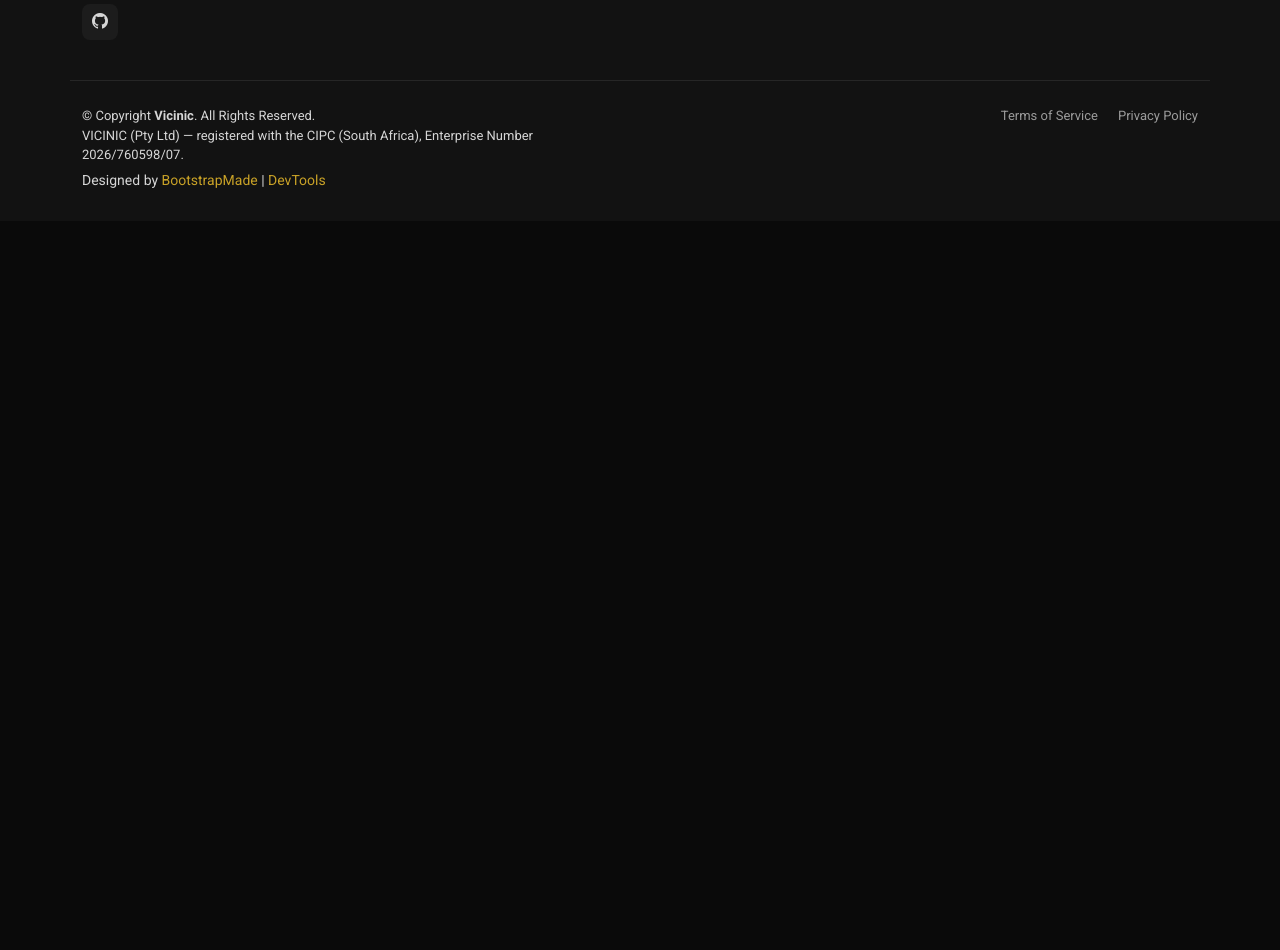
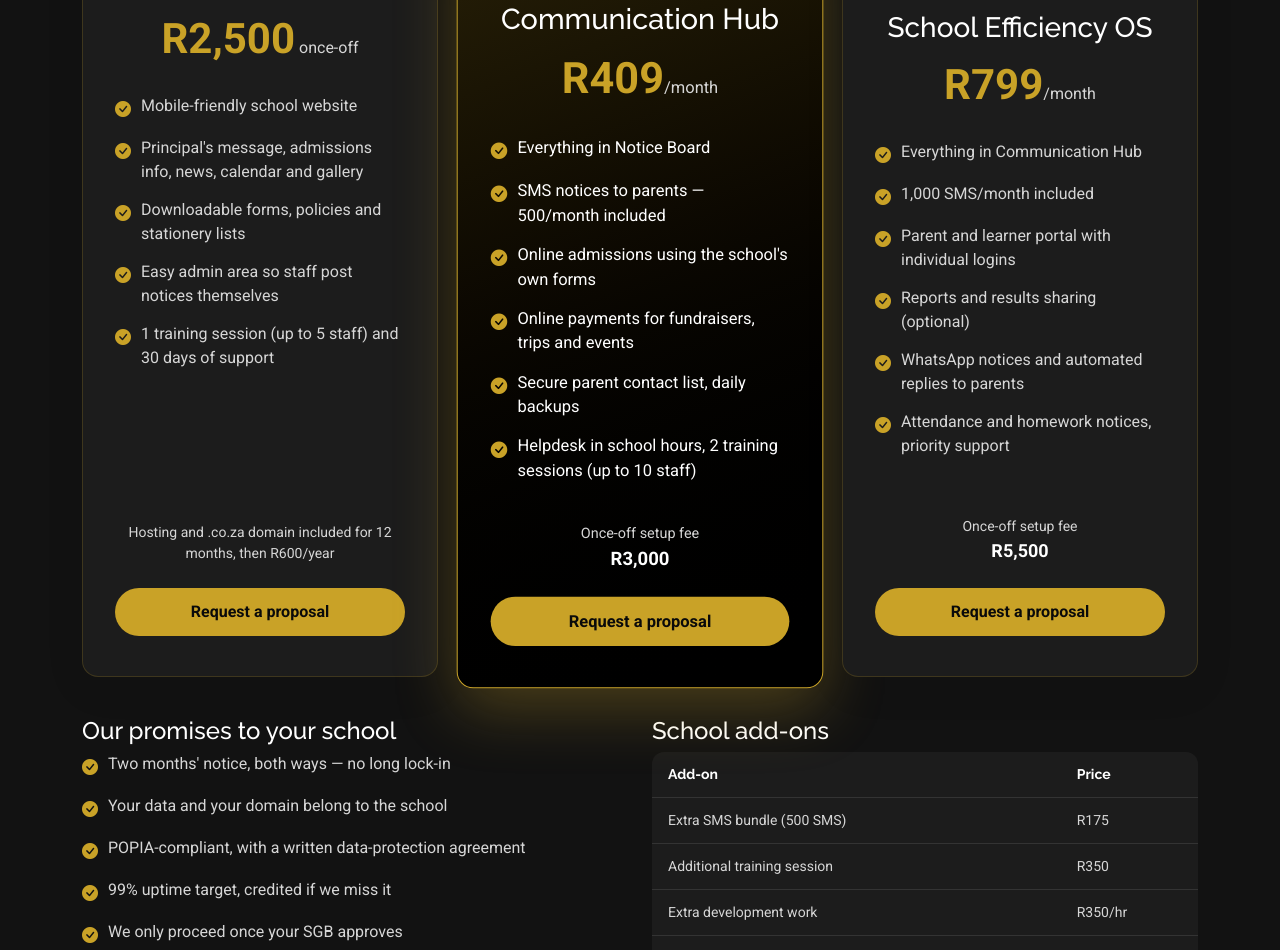
Before and after one commit to DNRessay/Digital, a React (Vite) app in the folder frontend/site/: page /pricing in a window 1280 px wide. Shown: the part 1700-2650 px from the top of the page. Before the commit the page ends 1921 px from the top, so only its background shows below. Built offline with nearby package versions, Linux system fonts and the light colour scheme.

Commit message:
Pricing: For Schools packages (Notice Board, Communication Hub, School Efficiency OS), promises and add-ons
Co-Authored-By: Claude Opus 5.5 <noreply@anthropic.com>
Claude-Session: https://claude.ai/code/session_01PMaeupejWkEM7dsZoPFASZ

```diff
--- a/frontend/site/src/sections/Pricing.jsx
+++ b/frontend/site/src/sections/Pricing.jsx
@@ -50,6 +50,78 @@ const PLANS = [
   },
 ]
 
+const SCHOOL_PLANS = [
+  {
+    name: 'Notice Board',
+    price: 'R2,500',
+    onceOff: true,
+    delay: 100,
+    note: 'Hosting and .co.za domain included for 12 months, then R600/year',
+    features: [
+      'Mobile-friendly school website',
+      'Principal\'s message, admissions info, news, calendar and gallery',
+      'Downloadable forms, policies and stationery lists',
+      'Easy admin area so staff post notices themselves',
+      '1 training session (up to 5 staff) and 30 days of support',
+    ],
+  },
+  {
+    name: 'Communication Hub',
+    price: 'R409',
+    setup: 'R3,000',
+    delay: 200,
+    featured: true,
+    badge: { icon: 'bi-star-fill', text: 'Most popular' },
+    features: [
+      'Everything in Notice Board',
+      'SMS notices to parents — 500/month included',
+      'Online admissions using the school\'s own forms',
+      'Online payments for fundraisers, trips and events',
+      'Secure parent contact list, daily backups',
+      'Helpdesk in school hours, 2 training sessions (up to 10 staff)',
+    ],
+  },
+  {
+    name: 'School Efficiency OS',
+    price: 'R799',
+    setup: 'R5,500',
+    delay: 300,
+    badge: { icon: 'bi-award', text: 'Full school platform' },
+    features: [
+      'Everything in Communication Hub',
+      '1,000 SMS/month included',
+      'Parent and learner portal with individual logins',
+      'Reports and results sharing (optional)',
+      'WhatsApp notices and automated replies to parents',
+      'Attendance and homework notices, priority support',
+    ],
+  },
+]
+
+function PlanCard({ plan, cta = 'Get a Quote' }) {
+  return (
+    <div className="col-lg-4 col-md-6" data-aos="fade-up" data-aos-delay={plan.delay}>
+      <div className={`pricing-card${plan.featured ? ' featured' : ''}`}>
+        {plan.badge && (
+          <div className="featured-badge"><i className={`bi ${plan.badge.icon}`}></i> {plan.badge.text}</div>
+        )}
+        <h3>{plan.name}</h3>
+        <div className="pricing-price">{plan.price}<span>{plan.onceOff ? ' once-off' : '/month'}</span></div>
+        <ul className="pricing-features">
+          {plan.features.map((feature) => (
+            <li key={feature}><i className="bi bi-check-circle-fill"></i> {feature}</li>
+          ))}
+        </ul>
+        {plan.setup && (
+          <div className="pricing-setup">Once-off setup fee <strong>{plan.setup}</strong></div>
+        )}
+        {plan.note && <div className="pricing-setup">{plan.note}</div>}
+        <SectionLink to="contact" className="btn-pricing">{cta}</SectionLink>
+      </div>
+    </div>
+  )
+}
+
 export default function Pricing({ standalone = false }) {
   return (
     <section id="pricing" className="pricing section light-background">
@@ -63,26 +135,7 @@ export default function Pricing({ standalone = false }) {
       <div className="container" data-aos="fade-up" data-aos-delay="100">
 
         <div className="row g-4 justify-content-center">
-          {PLANS.map((plan) => (
-            <div className="col-lg-4 col-md-6" data-aos="fade-up" data-aos-delay={plan.delay} key={plan.name}>
-              <div className={`pricing-card${plan.featured ? ' featured' : ''}`}>
-                {plan.badge && (
-                  <div className="featured-badge"><i className={`bi ${plan.badge.icon}`}></i> {plan.badge.text}</div>
-                )}
-                <h3>{plan.name}</h3>
-                <div className="pricing-price">{plan.price}<span>{plan.onceOff ? ' once-off' : '/month'}</span></div>
-                <ul className="pricing-features">
-                  {plan.features.map((feature) => (
-                    <li key={feature}><i className="bi bi-check-circle-fill"></i> {feature}</li>
-                  ))}
-                </ul>
-                {!plan.onceOff && (
-                  <div className="pricing-setup">Once-off setup fee <strong>{plan.setup}</strong></div>
-                )}
-                <SectionLink to="contact" className="btn-pricing">Get a Quote</SectionLink>
-              </div>
-            </div>
-          ))}
+          {PLANS.map((plan) => <PlanCard plan={plan} key={plan.name} />)}
         </div>
 
         <div className="row g-4 mt-3">
@@ -112,6 +165,42 @@ export default function Pricing({ standalone = false }) {
           </div>
         </div>
 
+
+        <div id="schools" className="section-title mt-5 pt-4" data-aos="fade-up">
+          <h2>For Schools</h2>
+          <p>A website, SMS notices to parents, online admissions and payments — built, hosted and supported for you. No IT person needed.</p>
+        </div>
+
+        <div className="row g-4 justify-content-center">
+          {SCHOOL_PLANS.map((plan) => <PlanCard plan={plan} cta="Request a proposal" key={plan.name} />)}
+        </div>
+
+        <div className="row g-4 mt-3">
+          <div className="col-lg-6" data-aos="fade-up" data-aos-delay="100">
+            <h4 className="addon-heading">Our promises to your school</h4>
+            <ul className="pricing-features">
+              <li><i className="bi bi-check-circle-fill"></i> Two months' notice, both ways — no long lock-in</li>
+              <li><i className="bi bi-check-circle-fill"></i> Your data and your domain belong to the school</li>
+              <li><i className="bi bi-check-circle-fill"></i> POPIA-compliant, with a written data-protection agreement</li>
+              <li><i className="bi bi-check-circle-fill"></i> 99% uptime target, credited if we miss it</li>
+              <li><i className="bi bi-check-circle-fill"></i> We only proceed once your SGB approves</li>
+            </ul>
+          </div>
+          <div className="col-lg-6" data-aos="fade-up" data-aos-delay="200">
+            <h4 className="addon-heading">School add-ons</h4>
+            <table className="addon-table">
+              <thead><tr><th>Add-on</th><th>Price</th></tr></thead>
+              <tbody>
+                <tr><td>Extra SMS bundle (500 SMS)</td><td>R175</td></tr>
+                <tr><td>Additional training session</td><td>R350</td></tr>
+                <tr><td>Extra development work</td><td>R350/hr</td></tr>
+                <tr><td>School photography, logo or crest redesign</td><td>On request</td></tr>
+              </tbody>
+            </table>
+            <p className="addon-intro mt-2">Upgrade any time — the setup fee you paid is credited toward the higher package. PayFast fees excluded; no VAT charged.</p>
+          </div>
+        </div>
+
       </div>
 
     </section>
```
